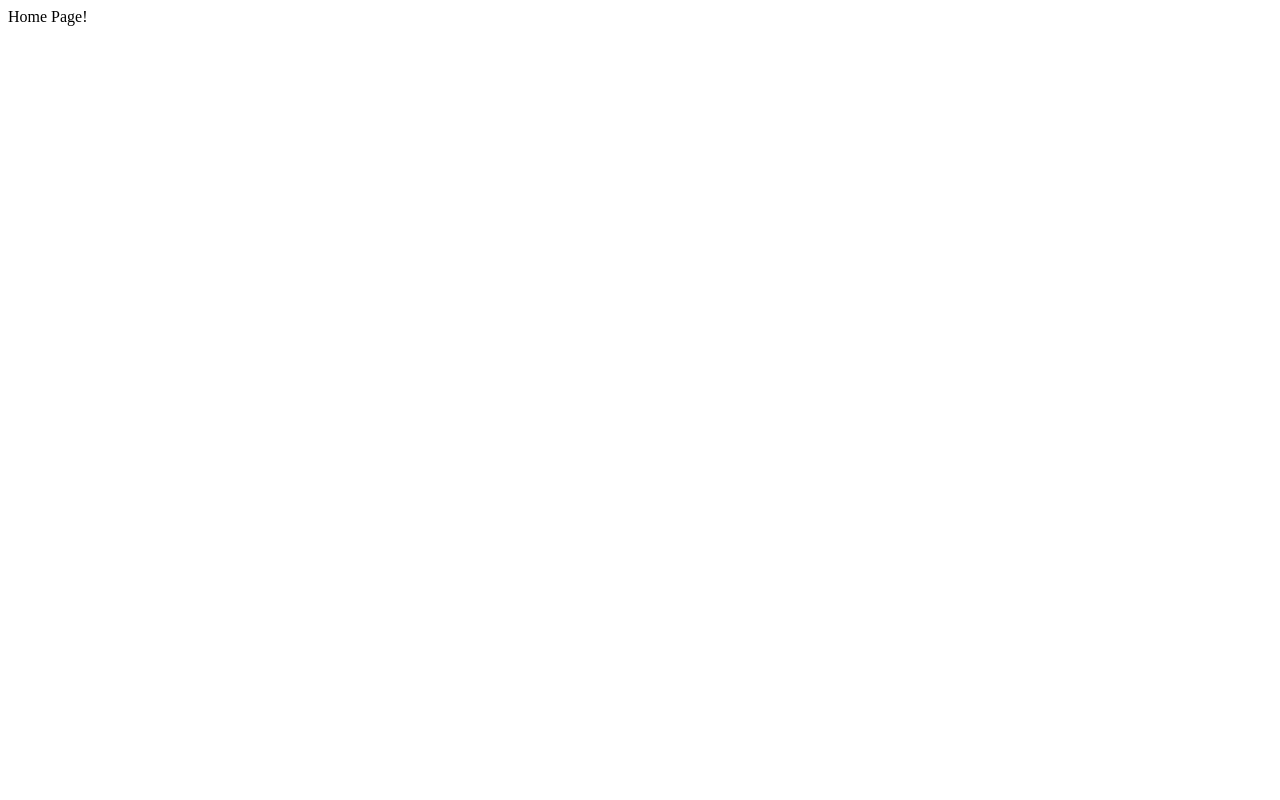
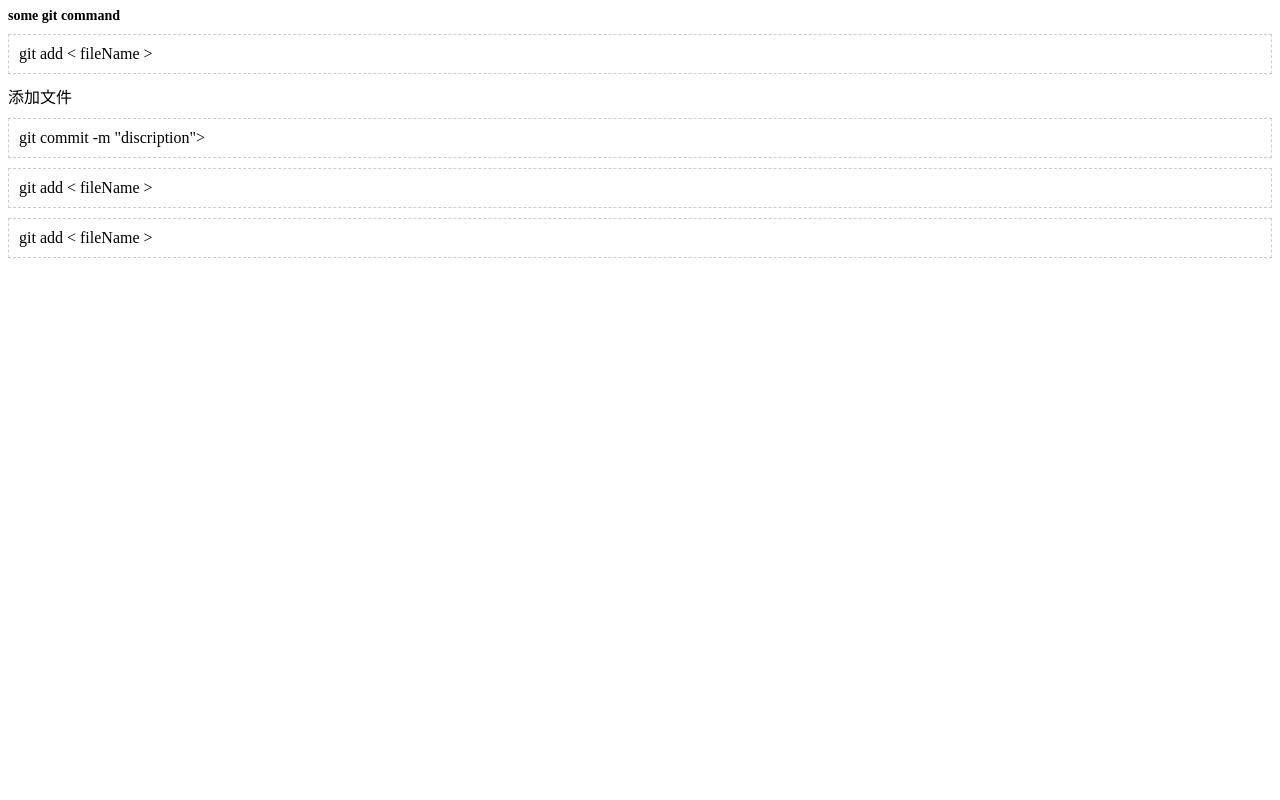
Before and after one commit to song-yuan/gitskill, a PHP site: page / in a window 1280 px wide. Before the commit the page is almost empty. Run offline with PHP 8.4, Linux system fonts and the light colour scheme.

Commit message:
modify home page

```diff
--- a/index.php
+++ b/index.php
@@ -1,3 +1,18 @@
-<?php
-	echo "Home Page!";
-?>
+<html>
+<head>
+<meta http-equiv="content-type" content="text/html;charset=utf-8">
+	<style>
+		span.code{display:block;padding:10px;margin:10px 0;border:1px dashed #ccc;}
+		span.disc{display:block;}
+	</style>
+</head>
+<body>
+<h1 style="font-size:14px;">some git command</h1>
+<span class="code">git add < fileName ></span>
+<span class="disc">添加文件</span>
+
+<span class="code">git commit -m "discription"></span>
+<span class="code">git add < fileName ></span>
+<span class="code">git add < fileName ></span>
+</body>
+</html>
```
